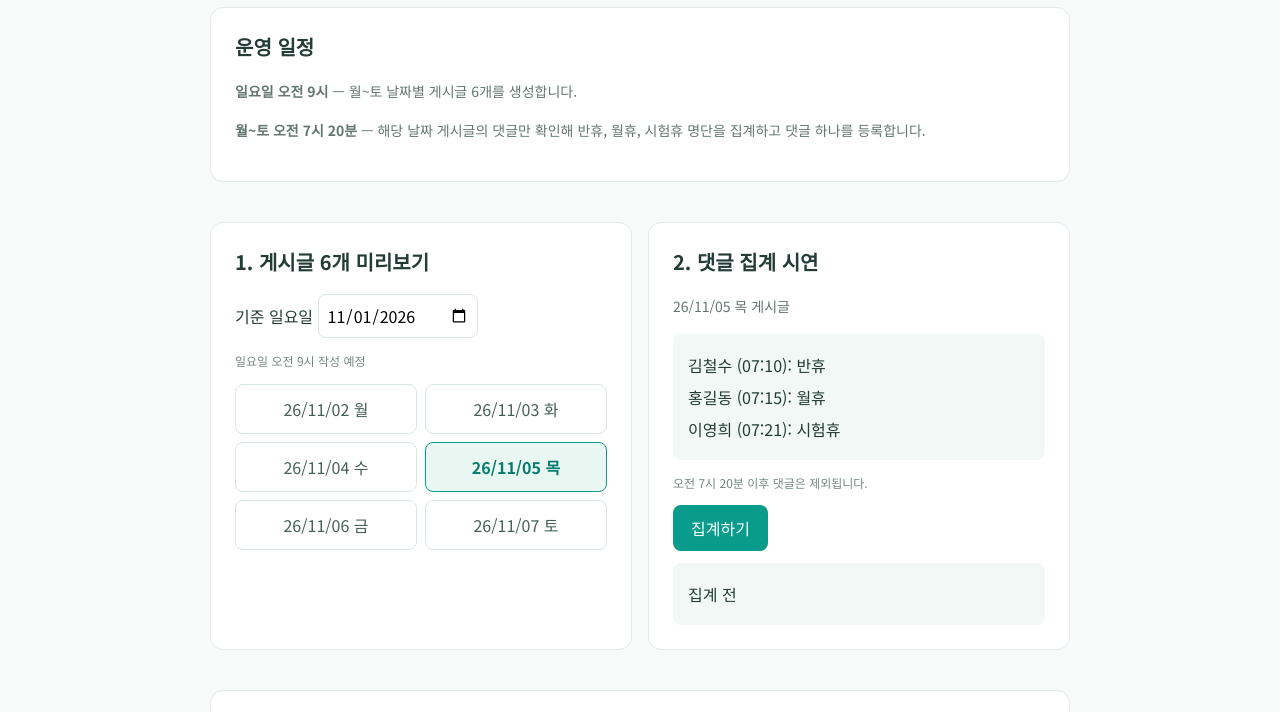
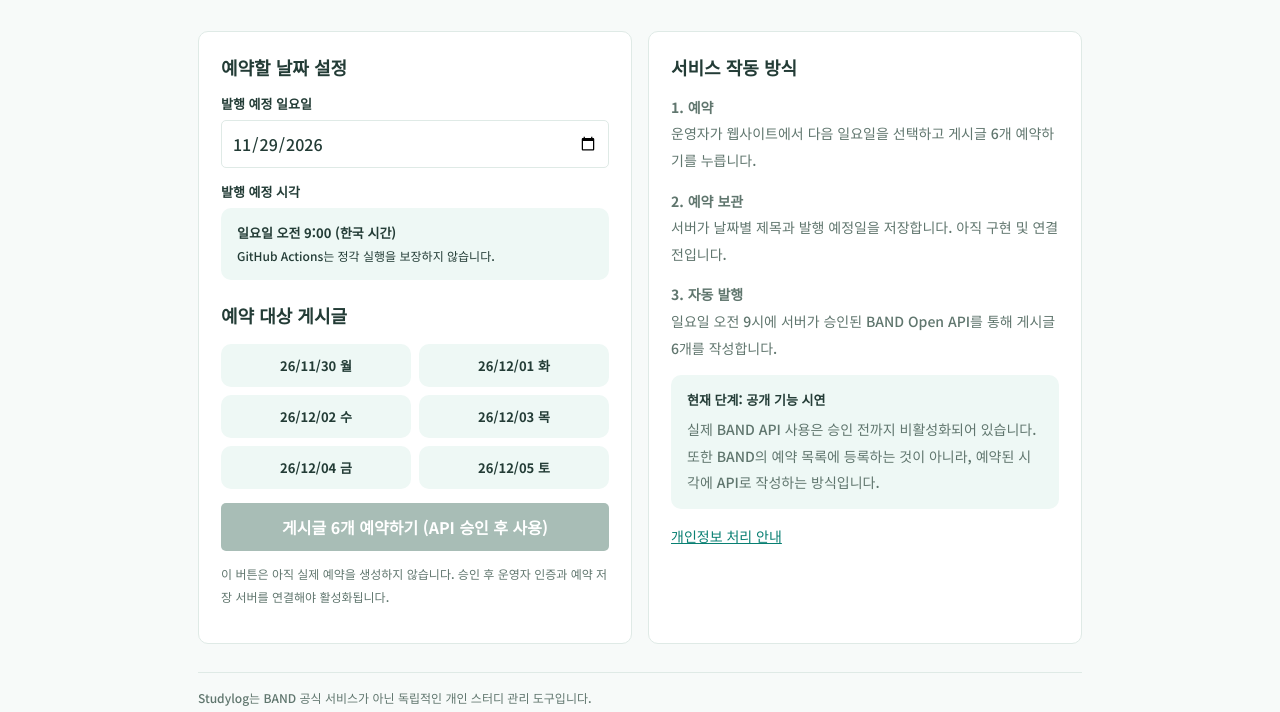
Before and after one commit to u-sumin/studylog, a plain HTML site: page index.html in a window 1280 px wide. Shown: the part 267-979 px from the top of the page. Drawn offline with Linux system fonts and the light colour scheme.

Commit message:
Align Studylog review pages with one-click six-post reservation plan

```diff
--- a/index.html
+++ b/index.html
@@ -1,69 +1,52 @@
-<!doctype html>
-<html lang="ko">
-<head>
-<meta charset="utf-8"><meta name="viewport" content="width=device-width,initial-scale=1">
-<title>Studylog | 밴드 스터디 자동화 시연</title>
-<link rel="preconnect" href="https://fonts.googleapis.com"><link rel="preconnect" href="https://fonts.gstatic.com" crossorigin><link href="https://fonts.googleapis.com/css2?family=Noto+Sans+KR:wght@400;500;600;700&display=swap" rel="stylesheet">
+<!doctype html><html lang="ko"><head><meta charset="utf-8"><meta name="viewport" content="width=device-width,initial-scale=1"><title>Studylog | 주간 게시글 예약</title><meta name="description" content="본인이 운영하는 스터디 밴드의 날짜별 게시글 6개를 한 번에 예약하는 Studylog 시연 페이지">
+<link rel="preconnect" href="https://fonts.googleapis.com"><link rel="preconnect" href="https://fonts.gstatic.com" crossorigin>
+<link href="https://fonts.googleapis.com/css2?family=Noto+Sans+KR:wght@500;600;700;800&display=swap" rel="stylesheet">
 <style>
-*{box-sizing:border-box}body{font-family:'Noto Sans KR',sans-serif;margin:0;background:#f7faf9;color:#233c36}
-main{max-width:900px;margin:auto;padding:45px 20px 80px}.brand{font-size:24px;font-weight:700;color:#099b8c}
-h1{font-size:32px;letter-spacing:-1.2px;line-height:1.4;margin:20px 0 12px}h2{font-size:20px;margin:0 0 18px}
-p{color:#63776f;line-height:1.8;font-size:14px}
-.card{background:white;border:1px solid #e2ebe7;border-radius:13px;padding:24px;margin:20px 0}
-.panel{display:grid;grid-template-columns:1fr 1fr;gap:16px}
-button{font:inherit;cursor:pointer;border-radius:8px}
-.days{display:grid;grid-template-columns:repeat(2,1fr);gap:8px}
-.days button{padding:12px;border:1px solid #dbe6e1;background:white;color:#456057}
-.days button.active{border-color:#099b8c;color:#077c70;background:#e9f7f2;font-weight:700}
-input{font:inherit;border:1px solid #dbe6e1;border-radius:8px;padding:8px}
-.example{white-space:pre-line;background:#f1f8f5;padding:15px;border-radius:8px;line-height:2}
-.primary{background:#099b8c;color:white;border:none;padding:11px 18px}
-.muted{font-size:12px;color:#74877f}
-footer{border-top:1px solid #dfe8e4;padding-top:16px;font-size:12px;color:#6b8178}
-@media(max-width:700px){.panel{grid-template-columns:1fr}h1{font-size:26px}}
-</style>
-</head>
-<body><main>
-<div class="brand">studylog</div>
-<h1>스터디 밴드 게시글과<br>휴가 신청 댓글 집계 자동화</h1>
-<p>비상업적 개인 스터디 운영을 위한 프로젝트입니다. BAND Open API 승인 이후 지정된 밴드에서만 주간 게시글 작성과 댓글 집계를 실행할 예정입니다.</p>
-<div class="card"><h2>운영 일정</h2>
-<p><strong>일요일 오전 9시</strong> — 월~토 날짜별 게시글 6개를 생성합니다.</p>
-<p><strong>월~토 오전 7시 20분</strong> — 해당 날짜 게시글의 댓글만 확인해 반휴, 월휴, 시험휴 명단을 집계하고 댓글 하나를 등록합니다.</p>
+:root{--main:#099b8c;--ink:#233c36;--muted:#60766e;--light:#eef8f5;--border:#dfeae6}
+*{box-sizing:border-box}body{margin:0;background:#f7faf9;color:var(--ink);font-family:"Noto Sans KR",sans-serif;font-weight:500}
+header{background:white;border-bottom:1px solid var(--border);padding:19px max(18px,calc((100% - 880px)/2));font-size:23px;font-weight:800;color:var(--main)}
+main{max-width:920px;margin:auto;padding:42px 18px 70px}h1{font-size:31px;line-height:1.43;margin:0 0 12px}h2{font-size:18px;margin:0 0 14px}
+p{color:var(--muted);font-size:14px;line-height:1.9}.panel{display:grid;grid-template-columns:1fr 1fr;gap:16px;margin-top:27px}
+.card{background:white;border:1px solid var(--border);border-radius:10px;padding:22px}
+label{font-size:13px;display:block;font-weight:700;margin:14px 0 7px}input{font:inherit;color:var(--ink);padding:10px;border:1px solid var(--border);border-radius:5px;width:100%}
+.days{display:grid;grid-template-columns:repeat(2,minmax(0,1fr));gap:8px;margin-top:16px}.day{background:var(--light);border-radius:10px;padding:12px;text-align:center;font-size:13px;font-weight:700}
+button{border:0;border-radius:5px;padding:12px 16px;font:inherit;font-weight:700;cursor:pointer;background:var(--main);color:white;width:100%;margin-top:14px}
+button:disabled{background:#a8bdb6;cursor:not-allowed}
+.notice{background:var(--light);border-radius:10px;padding:13px 16px;font-size:13px;line-height:1.85}
+.muted{font-size:12px}#warning{font-size:12px;color:#a54a39}
+footer{border-top:1px solid var(--border);margin-top:28px;padding-top:16px;font-size:12px;color:var(--muted)}a{color:#087f72}
+@media(max-width:720px){.panel{grid-template-columns:1fr}h1{font-size:25px}}
+</style></head><body><header>studylog</header><main>
+<h1>버튼 한 번으로<br>주간 게시글 6개 예약</h1>
+<p>개인 스터디 운영자가 관리하는 밴드 한 곳에 날짜별 게시글 6개를 준비하는 비상업적 프로젝트입니다. 댓글과 회원 정보를 조회하거나 수집하지 않습니다.</p>
+<div class="panel">
+<section class="card"><h2>예약할 날짜 설정</h2>
+<label for="sunday">발행 예정 일요일</label><input id="sunday" type="date" value="2026-11-29">
+<div id="warning" role="status"></div>
+<label>발행 예정 시각</label><div class="notice"><strong>일요일 오전 9:00 (한국 시간)</strong><div class="muted">GitHub Actions는 정각 실행을 보장하지 않습니다.</div></div>
+<h2 style="margin-top:22px">예약 대상 게시글</h2>
+<div class="days" id="days"></div>
+<button disabled type="button">게시글 6개 예약하기 (API 승인 후 사용)</button>
+<p class="muted">이 버튼은 아직 실제 예약을 생성하지 않습니다. 승인 후 운영자 인증과 예약 저장 서버를 연결해야 활성화됩니다.</p>
+</section>
+<section class="card"><h2>서비스 작동 방식</h2>
+<p><strong>1. 예약</strong><br>운영자가 웹사이트에서 다음 일요일을 선택하고 게시글 6개 예약하기를 누릅니다.</p>
+<p><strong>2. 예약 보관</strong><br>서버가 날짜별 제목과 발행 예정일을 저장합니다. 아직 구현 및 연결 전입니다.</p>
+<p><strong>3. 자동 발행</strong><br>일요일 오전 9시에 서버가 승인된 BAND Open API를 통해 게시글 6개를 작성합니다.</p>
+<div class="notice"><strong>현재 단계: 공개 기능 시연</strong><p style="margin:4px 0 0">실제 BAND API 사용은 승인 전까지 비활성화되어 있습니다. 또한 BAND의 예약 목록에 등록하는 것이 아니라, 예약된 시각에 API로 작성하는 방식입니다.</p></div>
+<p><a href="./privacy.html">개인정보 처리 안내</a></p>
+</section>
 </div>
-<section class="panel">
-<div class="card"><h2>1. 게시글 6개 미리보기</h2>
-<label for="sunday">기준 일요일</label> <input id="sunday" type="date" value="2026-11-01">
-<p class="muted" id="help">아래에서 날짜를 선택해 주세요.</p><div class="days" id="days"></div></div>
-<div class="card"><h2>2. 댓글 집계 시연</h2>
-<p id="selected">26/11/05 목 게시글</p>
-<div class="example" id="comments">김철수 (07:10): 반휴
-홍길동 (07:15): 월휴
-이영희 (07:21): 시험휴</div>
-<p class="muted">오전 7시 20분 이후 댓글은 제외됩니다.</p>
-<button class="primary" id="aggregate">집계하기</button>
-<div class="example" id="output" style="margin-top:12px">집계 전</div>
-</div>
-</section>
-<div class="card"><h2>현재 상태</h2><p>이 페이지는 가상 데이터로 작동하는 시연 페이지입니다. 실제 밴드 게시글을 조회하거나 작성하지 않습니다. 밴드 API 승인 후에만 실제 계정과 연결하여 사용합니다.</p><p><a href="./privacy.html" style="color:#099b8c">개인정보 처리 안내</a></p></div>
-<footer>Studylog은 BAND 공식 서비스가 아닌 독립적인 개인용 프로젝트입니다. 이 페이지는 승인 심사를 위한 시연입니다.</footer>
-</main>
+<footer>Studylog는 BAND 공식 서비스가 아닌 독립적인 개인 스터디 관리 도구입니다.</footer></main>
 <script>
-const week=['월','화','수','목','금','토'];let current=3,dates=[];
-const input=document.getElementById('sunday'),days=document.getElementById('days');
-function fmt(d){return String(d.getFullYear()).slice(2)+'/'+String(d.getMonth()+1).padStart(2,'0')+'/'+String(d.getDate()).padStart(2,'0')+' '+week[d.getDay()-1]}
+const names=["월","화","수","목","금","토"],el=document.getElementById("sunday"),days=document.getElementById("days"),warning=document.getElementById("warning");
 function render(){
-const raw=input.value;if(!raw)return;
-const a=raw.split('-').map(Number),d=new Date(a[0],a[1]-1,a[2]);
-if(d.getDay()!==0){document.getElementById('help').textContent='일요일 날짜를 선택해 주세요.';days.replaceChildren();return}
-document.getElementById('help').textContent='일요일 오전 9시 작성 예정';
-dates=Array.from({length:6},(_,i)=>{let x=new Date(d);x.setDate(x.getDate()+i+1);return x});
-days.replaceChildren();
-dates.forEach((v,i)=>{let b=document.createElement('button');b.textContent=fmt(v);b.className=i===current?'active':'';b.onclick=()=>{current=i;render()};days.append(b)});
-document.getElementById('selected').textContent=fmt(dates[current])+' 게시글';
-document.getElementById('output').textContent='집계 전';
+ const parts=(el.value||"").split("-").map(Number);days.replaceChildren();
+ if(parts.length!==3||parts.some(n=>!Number.isInteger(n))){warning.textContent="일요일을 선택해 주세요.";return}
+ const start=new Date(parts[0],parts[1]-1,parts[2]);
+ if(start.getDay()!==0){warning.textContent="발행일은 일요일만 선택할 수 있어요.";return}
+ warning.textContent="";
+ for(let i=0;i<6;i++){const d=new Date(start);d.setDate(d.getDate()+i+1);const item=document.createElement("div");item.className="day";item.textContent=String(d.getFullYear()).slice(-2)+"/"+String(d.getMonth()+1).padStart(2,"0")+"/"+String(d.getDate()).padStart(2,"0")+" "+names[i];days.appendChild(item)}
 }
-input.onchange=render;
-document.getElementById('aggregate').onclick=()=>{document.getElementById('output').textContent='반휴: 김철수\n월휴: 홍길동\n시험휴: -'};
-render();
+el.addEventListener("change",render);render();
 </script></body></html>
```
